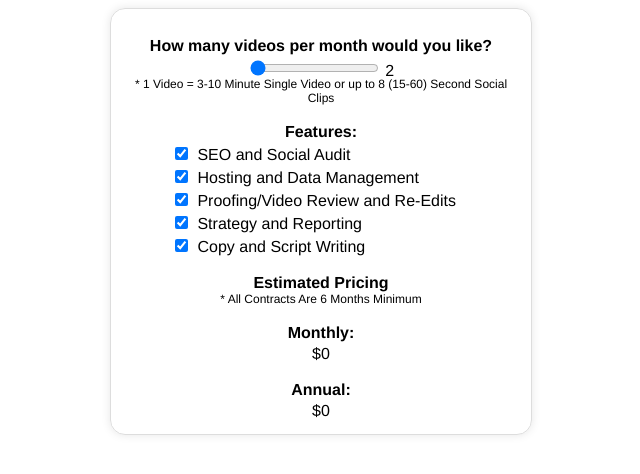
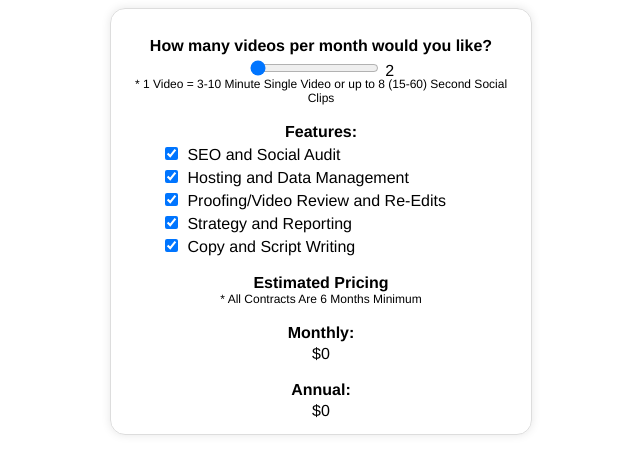
Before and after one commit to CalebFortune/video-pricing-tool-virtue, a plain HTML site: page index.html in a window 1280 px wide. Shown: the whole page, without its empty margins (319-959 px from the left). Drawn offline with nearby package versions, Linux system fonts and the light colour scheme; a script that the page names is missing.

Commit message:
Update styles.css
Signed-off-by: CalebFortune <136854121+CalebFortune@users.noreply.github.com>

```diff
--- a/styles.css
+++ b/styles.css
@@ -66,5 +66,6 @@
 
 .checkbox-container {
     text-align: left;
-    margin-left: 50px; /* Adjust this value to your liking for the desired indentation */
+    width: 80%; /* Adjust this value based on your design preference */
+    margin: 0 auto; /* This will center the container */
 }
```
